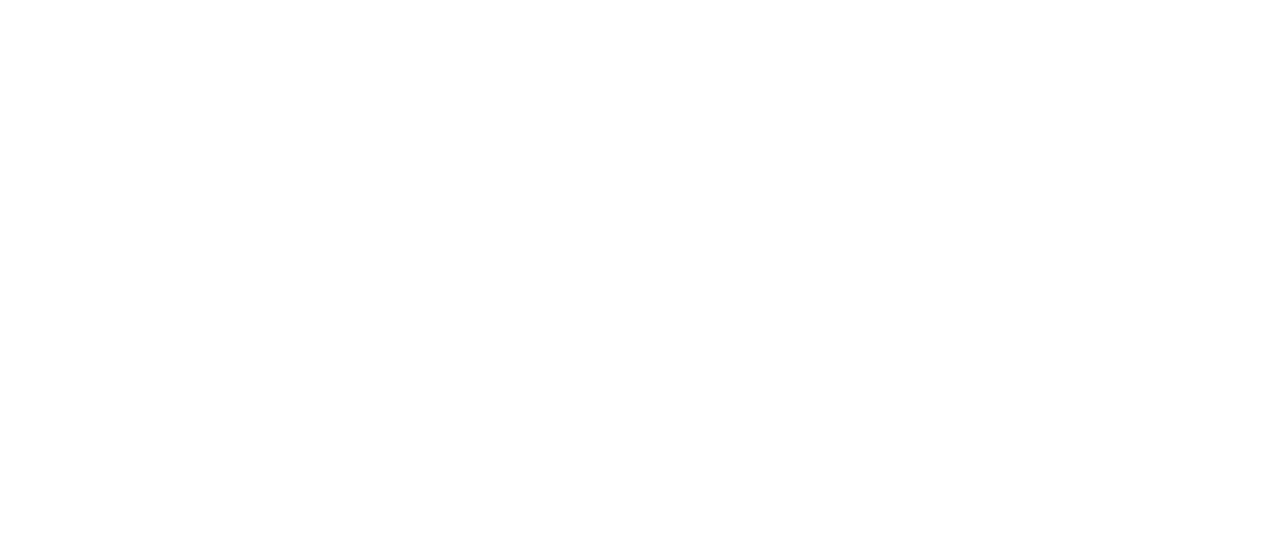
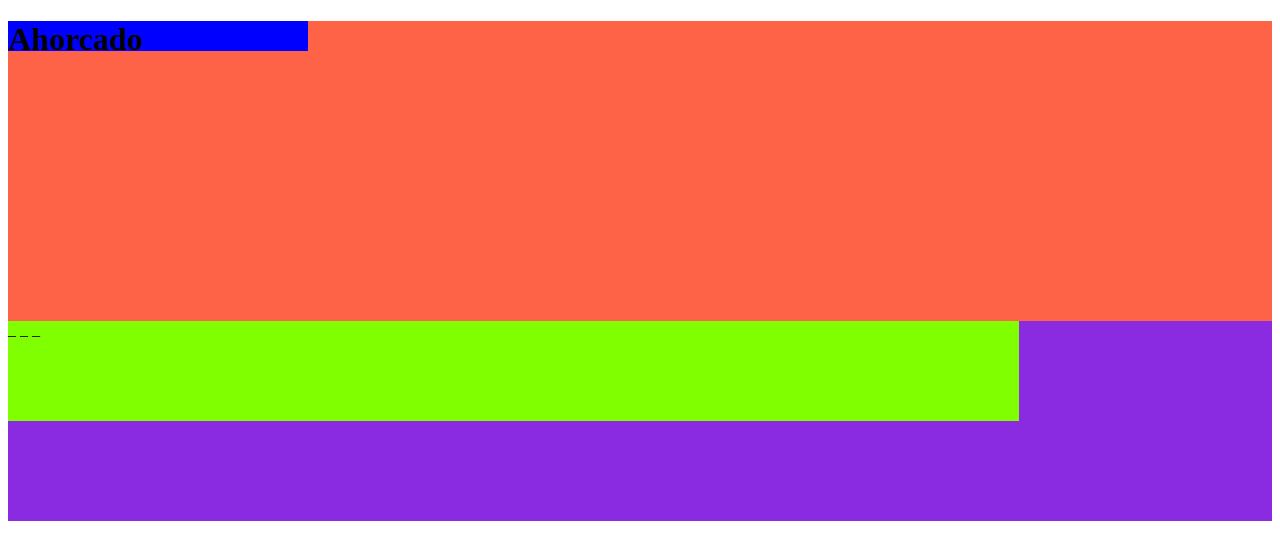
Before and after one commit to unipanadesa/Desa2021-1, a plain HTML site: page Ahorcado/index.html in a window 1280 px wide. Drawn offline with Linux system fonts and the light colour scheme.

Commit message:
primeros dos contenedores

```diff
--- a/Ahorcado/index.html
+++ b/Ahorcado/index.html
@@ -1,4 +1,20 @@
 <!DOCTYPE html>
 <html>
-
+    <head>
+        <title>Ahorcado Ucompensar</title>
+    </head>
+    <body>
+        <div style="background-color: tomato; height: 300px;">
+            <div style="height: 30px; width: 300px; color: black; background-color: blue;">
+                <h1>Ahorcado</h1>
+            </div>
+        </div>
+        <div style="background-color: blueviolet; height: 200px;">
+            <div style="background-color: chartreuse; height: 100px; width: 80%;">
+                <a>_</a>
+                <a>_</a>
+                <a>_</a>
+            </div>
+        </div>
+    </body>
 </html>
```
